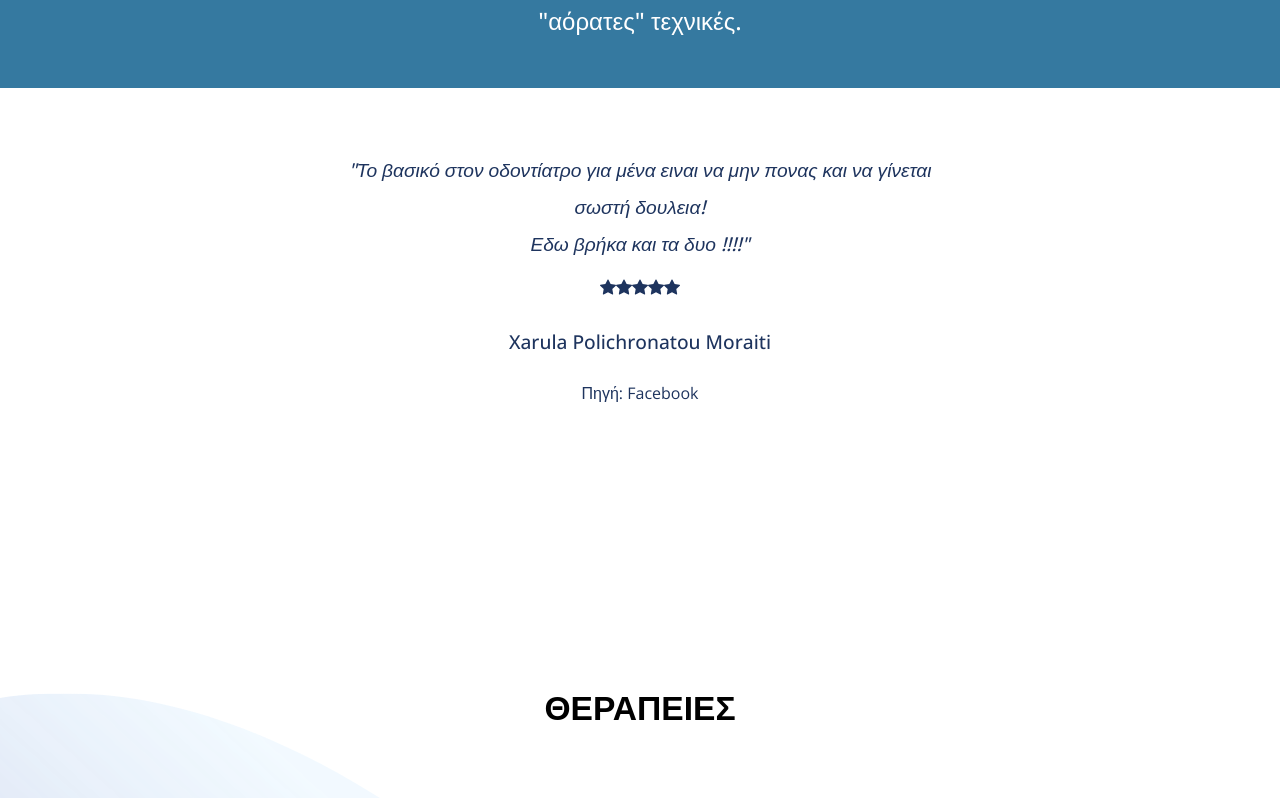
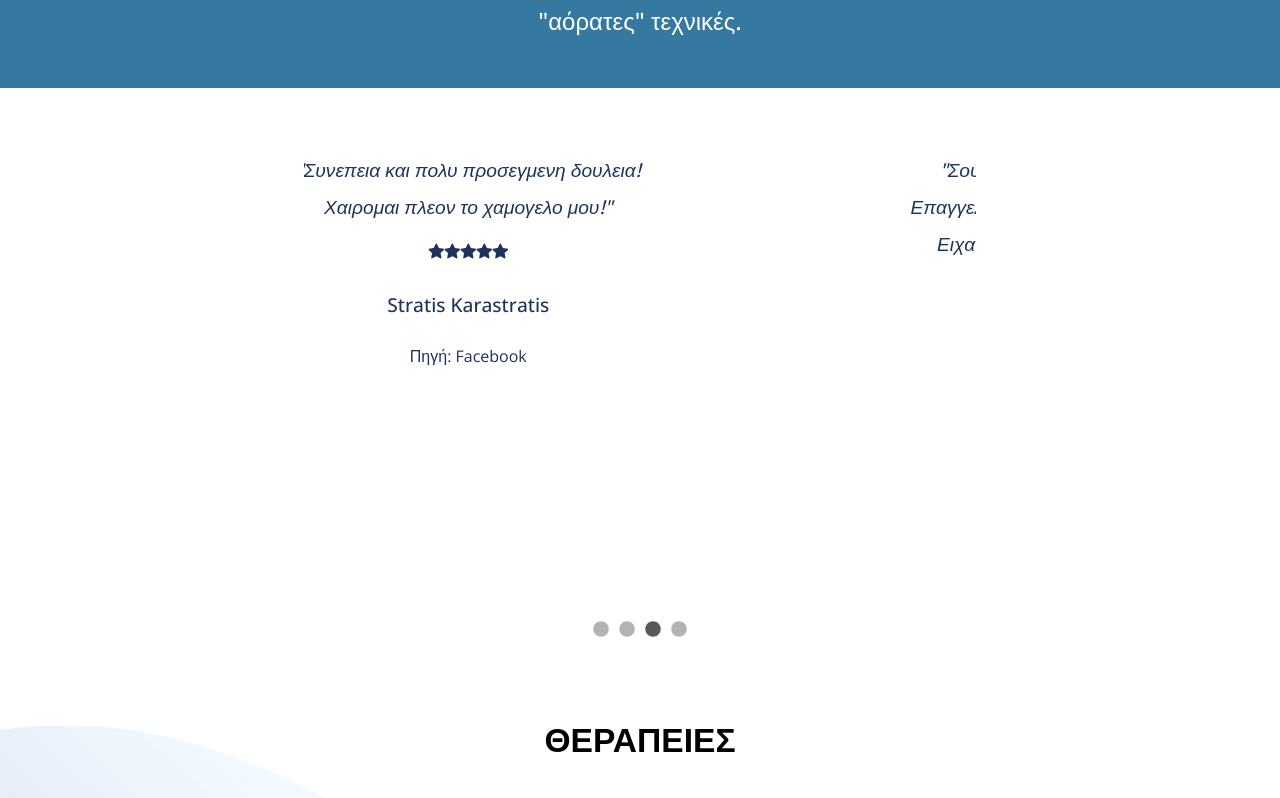
Before and after one commit to 3vilBonobo/orthobyron.gr, a React (Create React App) app: page / in a window 1280 px wide. Shown: the part 1142-1940 px from the top of the page. Built offline with nearby package versions, Linux system fonts and the light colour scheme; the HTML template or start-up script is replaced by a standard one.

Commit message:
fix carousel do styles

```diff
--- a/src/App.js
+++ b/src/App.js
@@ -40,7 +40,7 @@ const App = () => {
   useEffect(() => {
     window.addEventListener('scroll', listenToScroll);
     return () => window.removeEventListener('scroll', listenToScroll);
-  }, []);
+  });
 
   return (
     <>
--- a/src/components/ClinicsCarousel.js
+++ b/src/components/ClinicsCarousel.js
@@ -4,17 +4,43 @@ import {
 } from './styles/Carousels.style';
 import 'react-responsive-carousel/lib/styles/carousel.min.css';
 import { Carousel } from 'react-responsive-carousel';
+import { FaDotCircle } from 'react-icons/fa';
 
 const ClinicsCarousel = ({ clinic }) => {
   return (
     <StyledClinicsCarouselWrapper>
       <StyledClinicsCarouselTitle>{clinic.title}</StyledClinicsCarouselTitle>
       <Carousel
-        stopOnHover
-        infiniteLoop
         showArrows
+        autoPlay
+        showStatus={false}
         transitionTime={1500}
         showThumbs={false}
+        swipeable={true}
+        renderIndicator={(onClickHandler, isSelected, index, label) => {
+          const defStyle = {
+            margin: 5,
+            color: '#fff',
+            cursor: 'pointer',
+          };
+          const style = isSelected
+            ? { ...defStyle, color: ' #006666' }
+            : { ...defStyle };
+          return (
+            <span
+              style={style}
+              onClick={onClickHandler}
+              onKeyDown={onClickHandler}
+              value={index}
+              key={index}
+              role="button"
+              tabIndex={0}
+              aria-label={`${label} ${index + 1}`}
+            >
+              <FaDotCircle />
+            </span>
+          );
+        }}
       >
         {clinic.images.map((item, index) => {
           return (
--- a/src/components/ReviewsCarousel.js
+++ b/src/components/ReviewsCarousel.js
@@ -2,6 +2,7 @@ import 'react-responsive-carousel/lib/styles/carousel.min.css';
 import { reviews } from '../data/data';
 import { Carousel } from 'react-responsive-carousel';
 import { BsStarFill } from 'react-icons/bs';
+import { FaCircle } from 'react-icons/fa';
 import {
   StyledReviewsCarouselWrapper,
   StyledReviewsCarouselContainer,
@@ -14,14 +15,36 @@ const ReviewsCarousel = () => {
   return (
     <StyledReviewsCarouselContainer>
       <Carousel
-        stopOnHover
-        infiniteLoop
-        showIndicators={false}
         showArrows
+        autoPlay
         showStatus={false}
-        transitionTime={1500}
+        transitionTime={2000}
         showThumbs={false}
         swipeable={true}
+        renderIndicator={(onClickHandler, isSelected, index, label) => {
+          const defStyle = {
+            margin: 5,
+            color: '#b3b3b3',
+            cursor: 'pointer',
+          };
+          const style = isSelected
+            ? { ...defStyle, color: ' #595959' }
+            : { ...defStyle };
+          return (
+            <span
+              style={style}
+              onClick={onClickHandler}
+              onKeyDown={onClickHandler}
+              value={index}
+              key={index}
+              role="button"
+              tabIndex={0}
+              aria-label={`${label} ${index + 1}`}
+            >
+              <FaCircle />
+            </span>
+          );
+        }}
       >
         {reviews.map((review, index) => {
           return (
--- a/src/components/Styles/Carousels.style.js
+++ b/src/components/Styles/Carousels.style.js
@@ -24,6 +24,7 @@ export const StyledReviewsCarouselReview = styled.p`
 `;
 export const StyledReviewsCarouselSource = styled.p`
   padding-bottom: 2rem;
+  margin-bottom: 2rem;
 `;
 export const StyledReviewsCarouselName = styled.p`
   font-size: 1.2rem;
```
